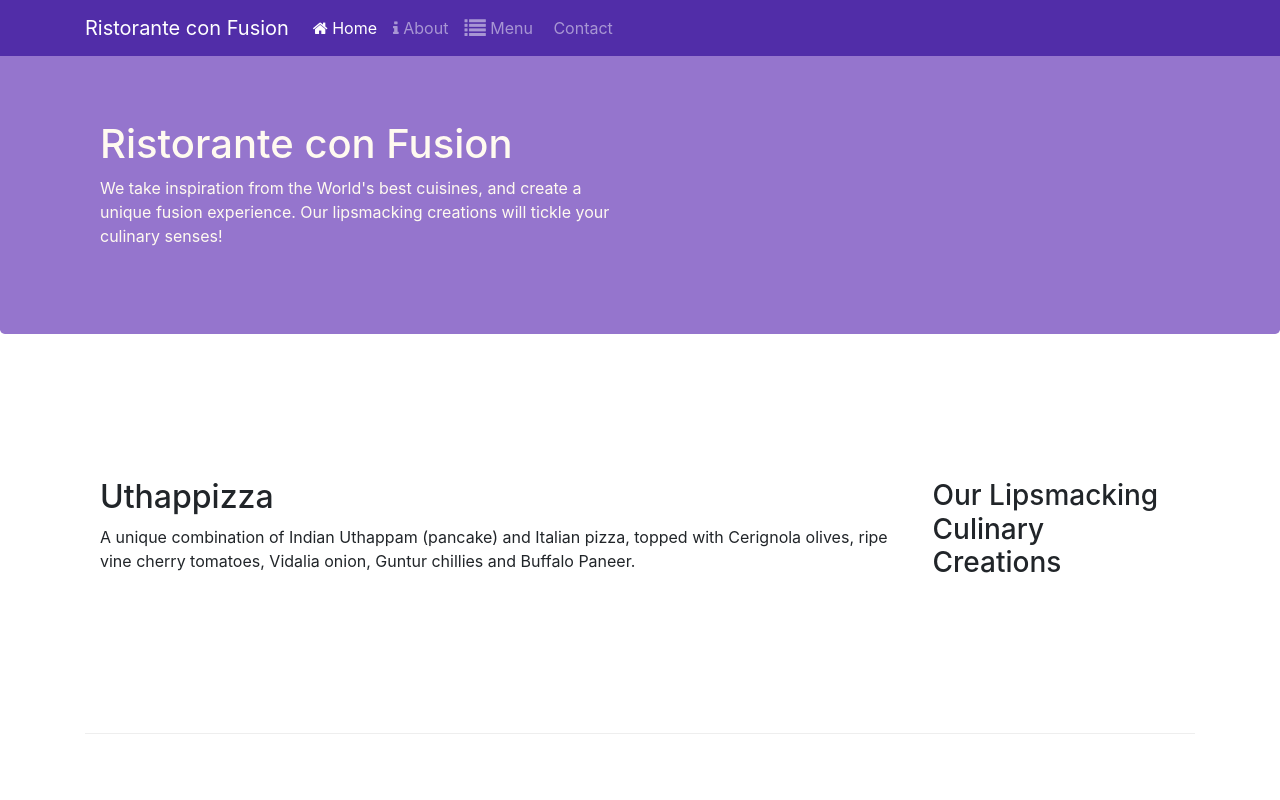
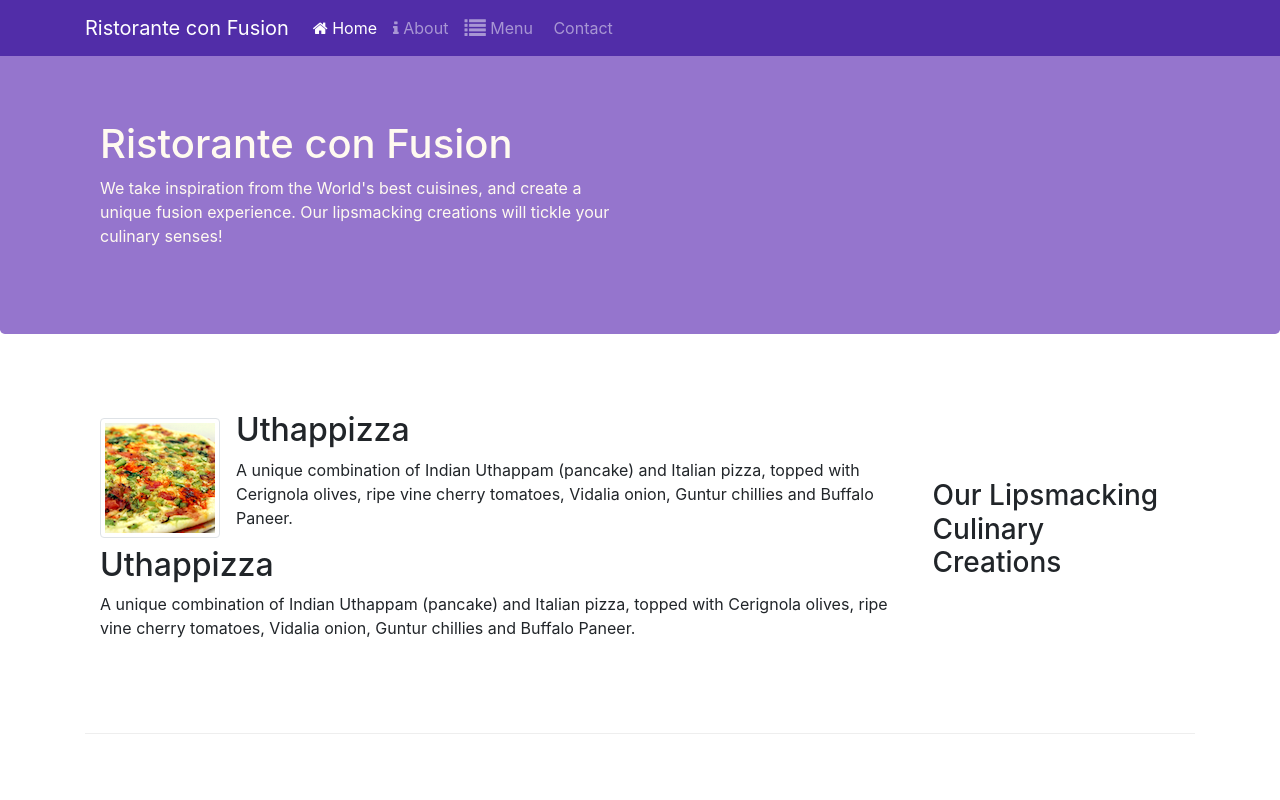
Before and after one commit to mohammedramzi176/Bootstrap-4, a website: page index.html in a window 1280 px wide. Shown: the top 800 px of the page. Drawn offline with nearby package versions, Linux system fonts and the light colour scheme; some icons are missing.

Commit message:
media image added for index.html file

```diff
--- a/index.html
+++ b/index.html
@@ -56,6 +56,18 @@
                 <h3>Our Lipsmacking Culinary Creations</h3>
             </div>
             <div class="col col-sm order-sm-first col-md">
+                <div class="media">
+                    <img class="d-flex mr-3 img-thumbnail align-self-center"
+                            src="images/uthappizza.png" alt="Uthappizza">
+                    <div class="media-body">
+                        <h2 class="mt-0">Uthappizza</h2>
+                        <p class="d-none d-sm-block">A unique combination of Indian Uthappam (pancake) and
+                            Italian pizza, topped with Cerignola olives, ripe vine
+                            cherry tomatoes, Vidalia onion, Guntur chillies and
+                            Buffalo Paneer.</p>
+                    </div>
+                </div>
+
                 <h2>Uthappizza</h2>
                 <p>A unique combination of Indian Uthappam (pancake) and Italian pizza, topped with Cerignola olives, ripe vine cherry tomatoes, Vidalia onion, Guntur chillies and Buffalo Paneer.</p>
             </div>
```
